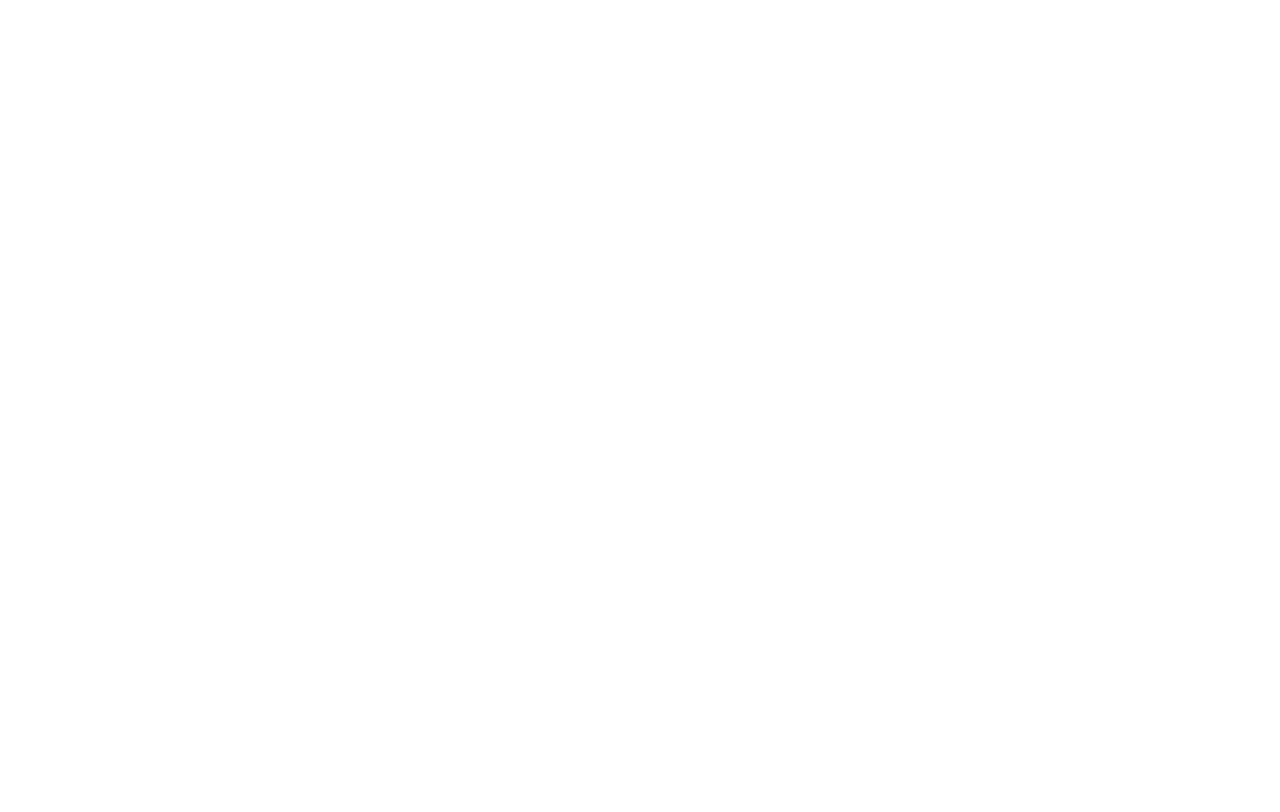
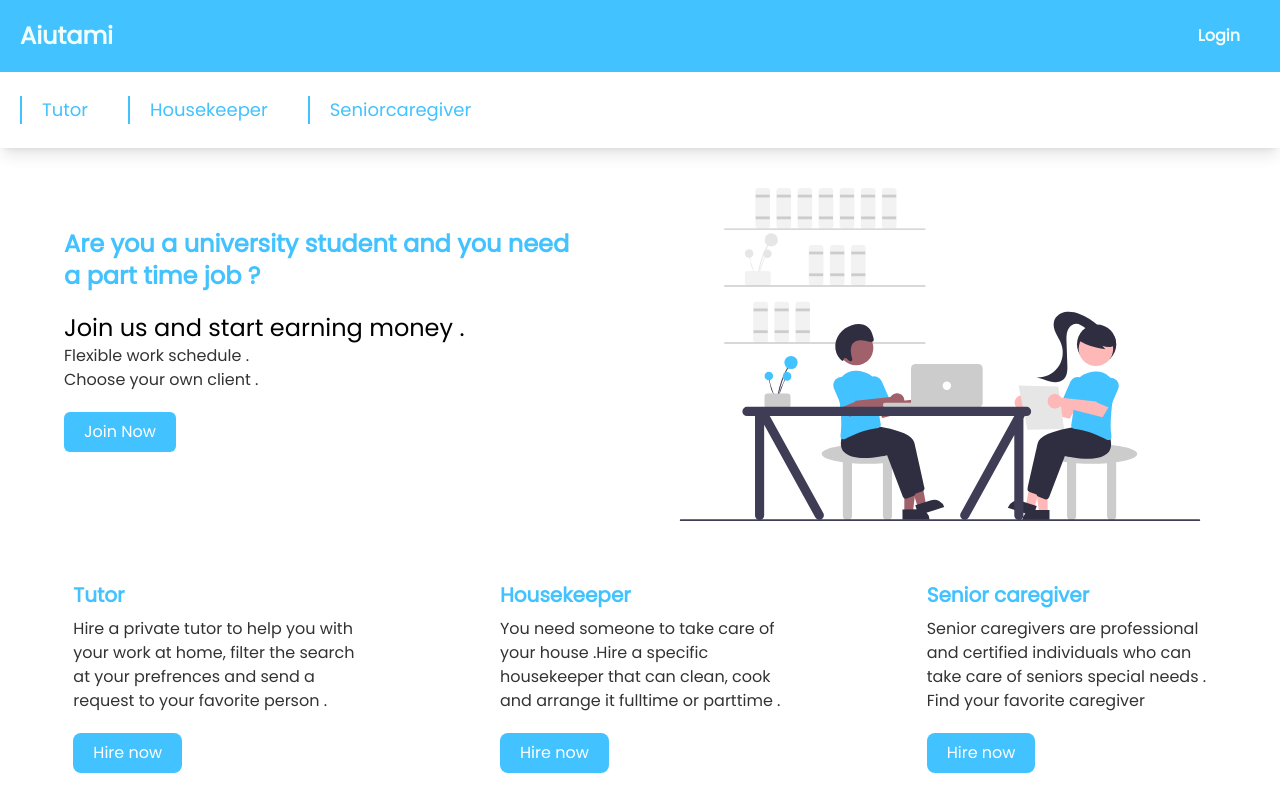
Before and after one commit to chakib2002/aiutami-frontend-reactjs, a React (Create React App) app: page / in a window 1280 px wide. Built offline with nearby package versions, Linux system fonts and the light colour scheme.

Commit message:
Card + cards section components

```diff
--- a/src/App.tsx
+++ b/src/App.tsx
@@ -1,7 +1,13 @@
+import { Banner } from "./components/Banner";
+import { CardsSection } from "./components/CardsSection";
+import { NavBar } from "./components/Navbar";
+
 function App() {
   return (
     <div>
-
+      <NavBar firstname="" lastname="" link="" />
+      <Banner />
+      <CardsSection/>
     </div>
   );
 }
--- /dev/null
+++ b/src/components/Banner.tsx
@@ -0,0 +1,19 @@
+import React from 'react'
+import {ReactComponent as Worktime} from "../Images/Worktime.svg"
+
+export const Banner = () => {
+  return (
+    <div className='flex'>
+      <div className='mt-10 text-center lg:text-left md:mx-auto lg:ml-16 lg:mr-16 lg:mt-20'>
+        <p className='text-2xl font-bold text-primary mb-3 xl:mb-5 '>Are you a university student and you need a part time job ?</p>
+        <p className='text-2xl '>Join us and start earning money . </p>
+        <p className='opacity-80'>Flexible work schedule .</p>
+        <p className='opacity-80'>Choose your own client .</p>
+        <button className='mt-3 xl:mt-5 bg-primary text-white font-medium px-5 py-2 rounded-md hover:bg-bluedark active:scale-95 transition transition-duration-400 ease-out '>Join Now</button>
+      </div>
+      <div className='hidden lg:inline mt-10 mr-10'>
+        <Worktime />
+      </div>
+    </div>
+  )
+}
--- /dev/null
+++ b/src/components/Card.tsx
@@ -0,0 +1,16 @@
+import React from 'react'
+
+export const Card = ( {title, text} : {title:string, text : string} ) => {
+  return (
+    <div className='w-80 rounded-2xl mb-5 mx-auto'>
+        <div className='text-primary font-bold text-xl ml-5 mt-5 mb-2'>
+            {title}
+        </div>
+        <div className='ml-5 mb-5 opacity-80 mr-2'>
+            {text}
+        </div>
+        <button className=' px-5 py-2 bg-primary rounded-lg hover:bg-bluedark text-white ml-5 mb-5
+        transition transition-duration-400 ease-out active:scale-95'>Hire now</button>
+    </div>
+  )
+}
--- /dev/null
+++ b/src/components/CardsSection.tsx
@@ -0,0 +1,21 @@
+import React from 'react'
+import { Card } from './Card'
+
+export const CardsSection = () => {
+  return (
+    <div className='grid grid-cols-1 md:grid-cols-2 lg:grid-cols-3 mt-10'>
+        <Card title='Tutor'
+            text='Hire a private tutor to help you with your work at home,
+            filter the search at your prefrences and send a request to your favorite person .'
+        />
+        <Card title='Housekeeper'
+            text='You need someone to take care of your house .Hire a specific housekeeper that can clean,
+             cook and arrange it fulltime or parttime .'
+        />
+        <Card title='Senior caregiver'
+            text='Senior caregivers are professional and  certified individuals who can take care of seniors special needs .
+            Find your favorite caregiver'
+        />
+    </div>
+  )
+}
--- a/src/components/Navbar.tsx
+++ b/src/components/Navbar.tsx
@@ -24,7 +24,7 @@
     {firstname.length ===0 && lastname.length ===0 ?
     <div className='bg-primary col-span-3'>
       <div className=' cursor-pointer text-secondary mt-6 text-right mr-10
-        hover:text-white font-semibold active:scale-95 transition transition-duration-400 ease-out '>
+        hover:text-white font-semibold active:text-bluedark transition transition-duration-400 ease-out '>
           Login
       </div>
     </div>
--- a/tailwind.config.js
+++ b/tailwind.config.js
@@ -1,7 +1,10 @@
 module.exports = {
   content: [
     './src/index.tsx',
-    './src/components/Navbar.tsx'
+    './src/components/Navbar.tsx',
+    './src/components/Banner.tsx',
+    './src/components/Card.tsx',
+    './src/components/CardsSection.tsx'
   ],
   theme: {
     extend: {},
```
Also changed, not shown: src/Images/Worktime.svg (added).
